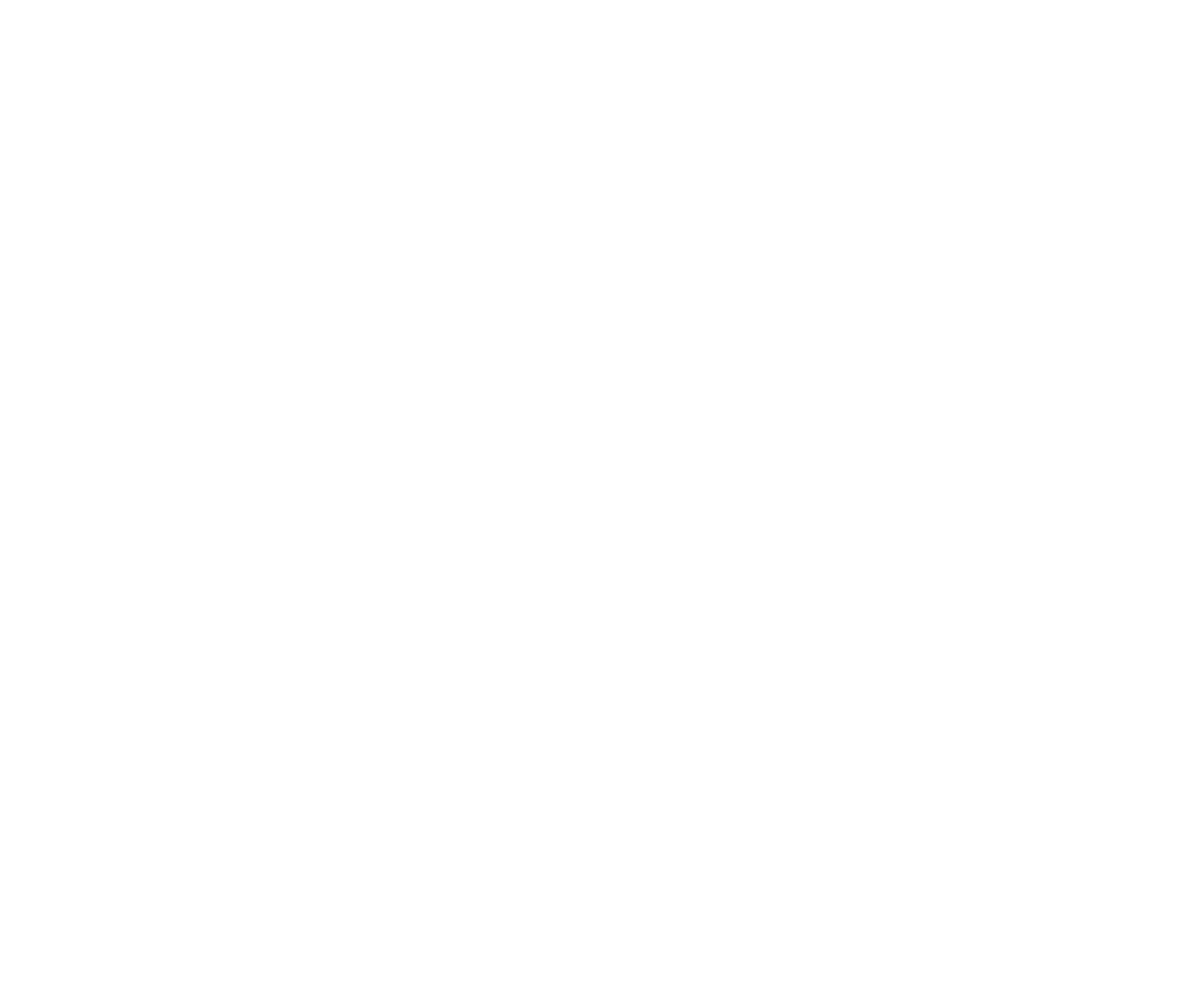
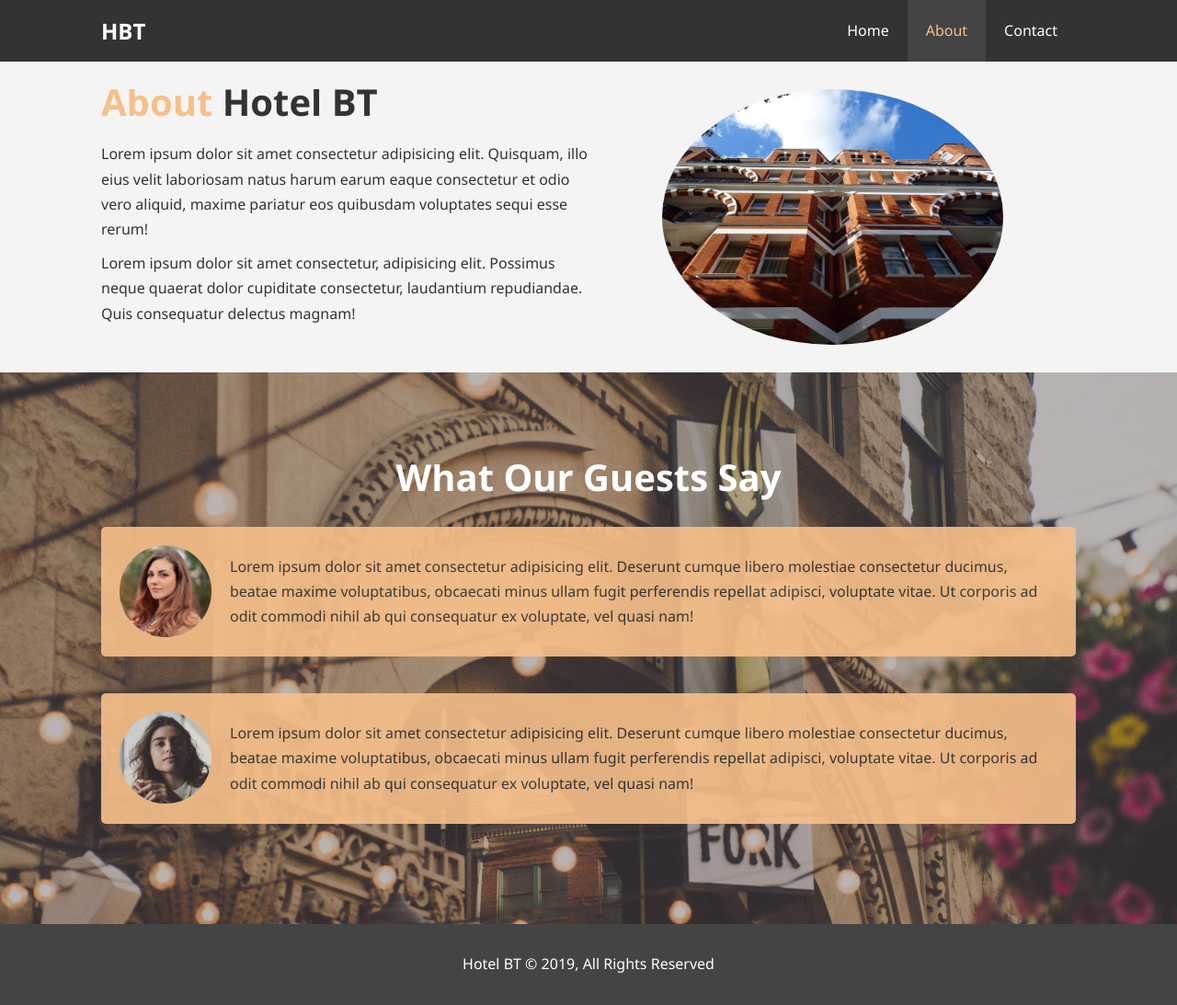
Before and after one commit to Alesvoy/modernHtmlAndCss, a plain HTML site: page section4HotelWebsite/about.html in a window 1280 px wide. Shown: the whole page at 92% size. Before the commit the page ends 800 px from the top, so only its background shows below. Drawn offline with Linux system fonts and the light colour scheme.

Commit message:
Finished about page

```diff
--- a/section4HotelWebsite/about.html
+++ b/section4HotelWebsite/about.html
@@ -0,0 +1,92 @@
+<!DOCTYPE html>
+<html lang="en">
+  <head>
+    <meta charset="UTF-8" />
+    <meta http-equiv="X-UA-Compatible" content="IE=edge" />
+    <meta name="viewport" content="width=device-width, initial-scale=1.0" />
+    <meta
+      name="description"
+      content="Welcome to the most extraordinary hotel in Boston Massachusetts"
+    />
+    <meta name="keywords" content="hotel,boston hotel, new england hotel" />
+    <link
+      rel="stylesheet"
+      href="https://use.fontawesome.com/releases/v5.15.4/css/all.css"
+      integrity="sha384-DyZ88mC6Up2uqS4h/KRgHuoeGwBcD4Ng9SiP4dIRy0EXTlnuz47vAwmeGwVChigm"
+      crossorigin="anonymous"
+    />
+    <link rel="stylesheet" href="css/styles.css" />
+    <title>Hotel BT | About</title>
+  </head>
+  <body>
+    <header>
+      <nav id="navbar">
+        <div class="container">
+          <h1 class="logo"><a href="index.html">HBT</a></h1>
+          <ul>
+            <li><a href="index.html">Home</a></li>
+            <li><a class="current" href="about.html">About</a></li>
+            <li><a href="contact.html">Contact</a></li>
+          </ul>
+        </div>
+      </nav>
+    </header>
+
+    <section id="about-info" class="bg-light py-3">
+      <div class="container">
+        <div class="info-left">
+          <h1 class="l-heading">
+            <span class="text-primary">About</span> Hotel BT
+          </h1>
+          <p>
+            Lorem ipsum dolor sit amet consectetur adipisicing elit. Quisquam,
+            illo eius velit laboriosam natus harum earum eaque consectetur et
+            odio vero aliquid, maxime pariatur eos quibusdam voluptates sequi
+            esse rerum!
+          </p>
+          <p>
+            Lorem ipsum dolor sit amet consectetur, adipisicing elit. Possimus
+            neque quaerat dolor cupiditate consectetur, laudantium repudiandae.
+            Quis consequatur delectus magnam!
+          </p>
+        </div>
+        <div class="info-right">
+          <img src="./img/photo-2.jpg" alt="hotel" />
+        </div>
+      </div>
+    </section>
+
+    <div class="clr"></div>
+
+    <section id="testimonials" class="py-3">
+      <div class="container">
+        <h2 class="l-heading">What Our Guests Say</h2>
+        <div class="testimonial bg-primary">
+          <img src="./img/person-1.jpg" alt="Samantha" />
+          <p>
+            Lorem ipsum dolor sit amet consectetur adipisicing elit. Deserunt
+            cumque libero molestiae consectetur ducimus, beatae maxime
+            voluptatibus, obcaecati minus ullam fugit perferendis repellat
+            adipisci, voluptate vitae. Ut corporis ad odit commodi nihil ab qui
+            consequatur ex voluptate, vel quasi nam!
+          </p>
+        </div>
+
+        <div class="testimonial bg-primary">
+          <img src="./img/person-2.jpg" alt="Jen" />
+          <p>
+            Lorem ipsum dolor sit amet consectetur adipisicing elit. Deserunt
+            cumque libero molestiae consectetur ducimus, beatae maxime
+            voluptatibus, obcaecati minus ullam fugit perferendis repellat
+            adipisci, voluptate vitae. Ut corporis ad odit commodi nihil ab qui
+            consequatur ex voluptate, vel quasi nam!
+          </p>
+        </div>
+      </div>
+    </section>
+
+    <footer id="main-footer">
+      <p>Hotel BT &copy; 2019, All Rights Reserved</p>
+    </footer>
+  </body>
+</html>
--- a/section4HotelWebsite/css/styles.css
+++ b/section4HotelWebsite/css/styles.css
@@ -80,6 +80,21 @@ p {
 
 .clr {
   clear: both;
+}
+
+.l-heading {
+  font-size: 40px;
+}
+
+/* Padding */
+.py-1 {
+  padding: 10px 0;
+}
+.py-2 {
+  padding: 20px 0;
+}
+.py-3 {
+  padding: 30px 0;
 }
 
 /* Navbar */
@@ -178,6 +193,53 @@ p {
   margin-bottom: 10px;
 }
 
+/* About Info */
+#about-info .info-right {
+  float: right;
+  width: 50%;
+  min-height: 100%;
+}
+
+#about-info .info-right img {
+  display: block;
+  margin: auto;
+  width: 70%;
+  border-radius: 50%;
+}
+
+#about-info .info-left {
+  float: left;
+  width: 50%;
+  min-height: 100%;
+}
+
+/* Testimonials */
+#testimonials {
+  height: 600px;
+  background: url("../img/test-bg.jpg") no-repeat center center/cover;
+  padding-top: 100px;
+}
+
+#testimonials h2 {
+  color: #fff;
+  text-align: center;
+  padding-bottom: 40px;
+}
+
+#testimonials .testimonial {
+  padding: 20px;
+  margin-bottom: 40px;
+  border-radius: 5px;
+  opacity: 0.9;
+}
+
+#testimonials .testimonial img {
+  width: 100px;
+  float: left;
+  margin-right: 20px;
+  border-radius: 50%;
+}
+
 /* Footer */
 #main-footer {
   text-align: center;
```
